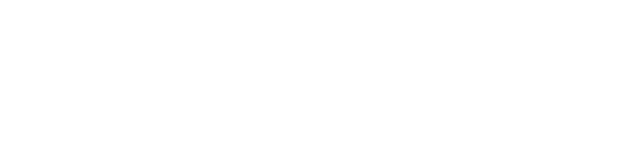
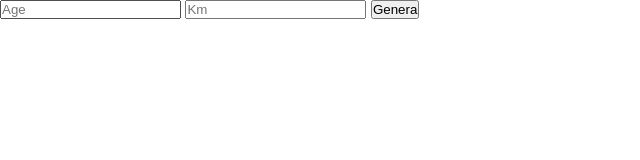
Before and after one commit to AlessioMartella7/js-biglietto-treno-form, a plain HTML site: page index.html in a window 1280 px wide. Shown: the whole page, without its empty margins (0-640 px from the left). Drawn offline with Linux system fonts and the light colour scheme.

Commit message:
added input text and button

```diff
--- a/index.html
+++ b/index.html
@@ -11,6 +11,9 @@
 
 <body>
 
+    <input id="age" type="text" placeholder="Age">
+    <input id="distance" type="text" placeholder="Km">
+    <button>Genera</button>
 
 
 
```
